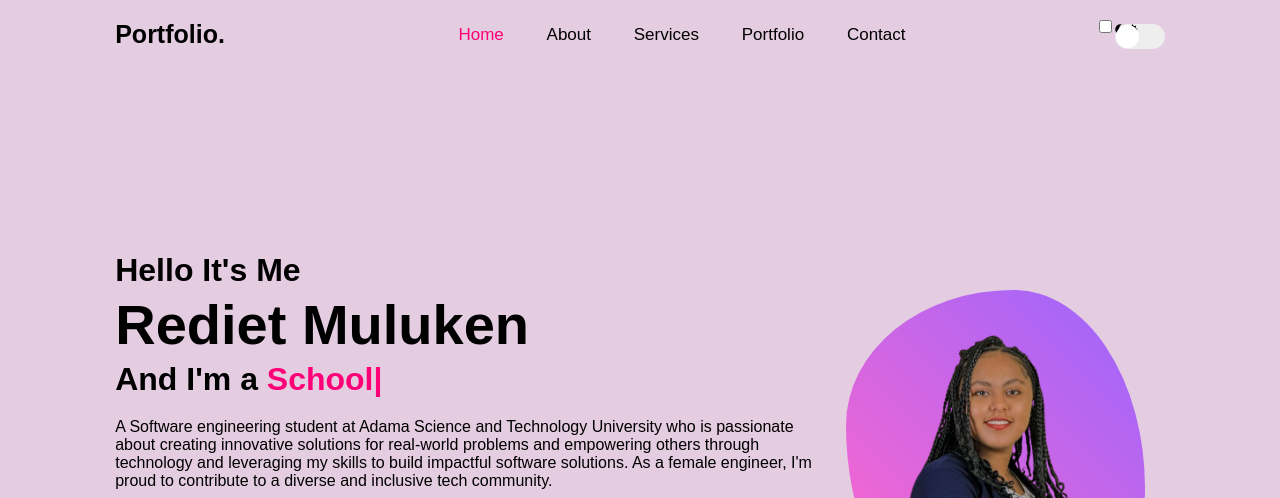
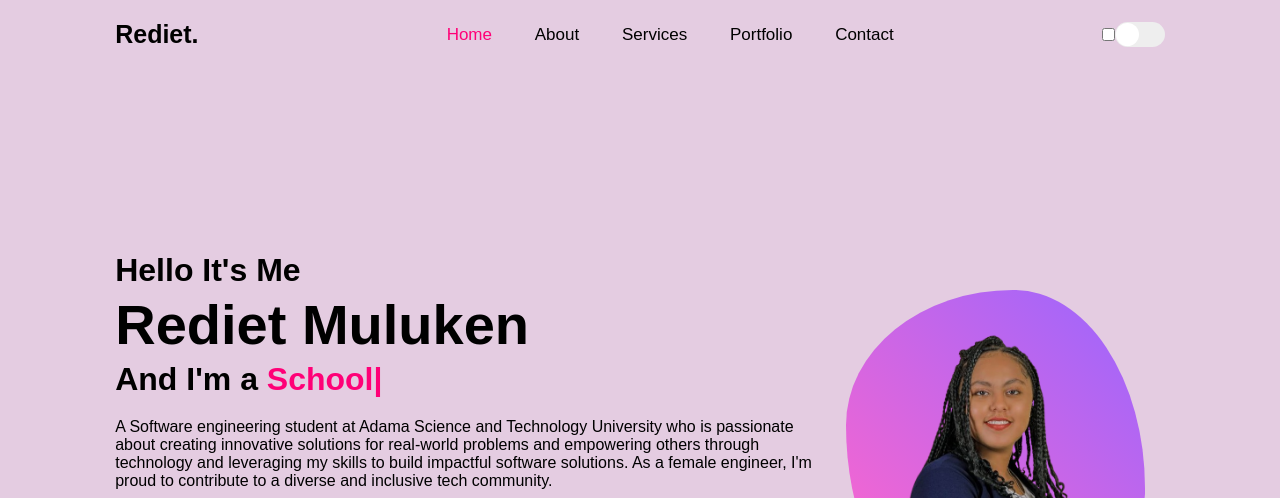
Before and after one commit to redu95/Portofolio-WebBased-Project, a plain HTML site: page index.html in a window 1280 px wide. Shown: the top 498 px of the page. Drawn offline with nearby package versions, Linux system fonts and the light colour scheme; a web font is replaced by a local one.

Commit message:
Fixing Errors  in the check box and toogle switch  elements

```diff
--- a/assets/script.js
+++ b/assets/script.js
@@ -1,5 +1,5 @@
 /// Add an event listener to the theme switch
-document.getElementById('theme-switch').addEventListener('click', function() {
+document.getElementById('checkbox').addEventListener('click', function() {
   // Toggle dark mode class on the body
   document.body.classList.toggle('dark-mode');
 });
--- a/assets/style.css
+++ b/assets/style.css
@@ -58,8 +58,9 @@ section{
     background: var(--bg-color);
     color: var(--main-color);
 }
-.header{
-    position:fixed;
+/* Header Styles */
+.header {
+    position: fixed;
     left: 0;
     top: 0;
     width: 100%;
@@ -69,32 +70,45 @@ section{
     justify-content: space-between;
     align-items: center;
     z-index: 100;
+    transition: background 0.3s, border-bottom 0.3s;
 }
-.header.sticky{
-    border-bottom: .1rem solid rgba(0, 0, 0, .2);
+
+.header.sticky {
+    border-bottom: 0.1rem solid rgba(0, 0, 0, 0.2);
 }
-.logo{
+
+.logo {
     font-size: 2.5rem;
     color: var(--textcolor);
     font-weight: 600;
     cursor: default;
 }
-.navbar a{
+
+.navbar a {
     font-size: 1.7rem;
     margin-left: 4rem;
     color: var(--textcolor);
-    transition: 0.3s;;
+    transition: color 0.3s;
 }
+
 .navbar a:hover,
-.navbar a.active{
+.navbar a.active {
     color: var(--main-color);
 }
 
-#menu-icon{
+#menu-icon {
     font-size: 3.6rem;
     color: var(--textcolor);
     display: none;
 }
+
+/* Theme Switch Styles */
+.theme-switch-container {
+    display: flex;
+    align-items: center;
+}
+
+
 
 .switch {
     position: relative;
@@ -103,6 +117,8 @@ section{
     height: 25px;
     background-color: #eee;
     border-radius: 25px;
+    cursor: pointer;
+    transition: background-color 0.3s;
 }
 
 .switch::after {
@@ -122,7 +138,32 @@ section{
 }
 
 .checkbox:checked+.switch {
-    background-color: #7983ff;
+    background-color: var(--main-color);
+}
+
+.switch .fas {
+    position: absolute;
+    top: 50%;
+    transform: translateY(-50%);
+    transition: opacity 0.3s;
+}
+
+.switch .fa-moon {
+    left: 5px;
+    opacity: 1;
+}
+
+.switch .fa-sun {
+    right: 5px;
+    opacity: 0;
+}
+
+.checkbox:checked+.switch .fa-moon {
+    opacity: 0;
+}
+
+.checkbox:checked+.switch .fa-sun {
+    opacity: 1;
 }
 
 
--- a/index.html
+++ b/index.html
@@ -14,7 +14,7 @@
     <body>
         <!-- header design -->
         <header class="header">
-            <a href="#" class="logo">Portfolio.</a>
+            <a href="#" class="logo">Rediet.</a>
             <i class='bx bx-menu' id="menu-icon"></i>
             <nav class="navbar">
                 <a href="#home" class="active">Home</a>
@@ -24,7 +24,7 @@
                 <a href="#contact">Contact</a>
             </nav>
             <div class="theme-switch-container">
-                <input type="checkbox" id="theme-switch" class="checkbox">
+                <input type="checkbox" id="checkbox" class="checkbox">
                 <label for="toogle" class="switch">
                     <i class="fas fa-moon"></i>
                     <i class="fas fa-sun"></i>
```
